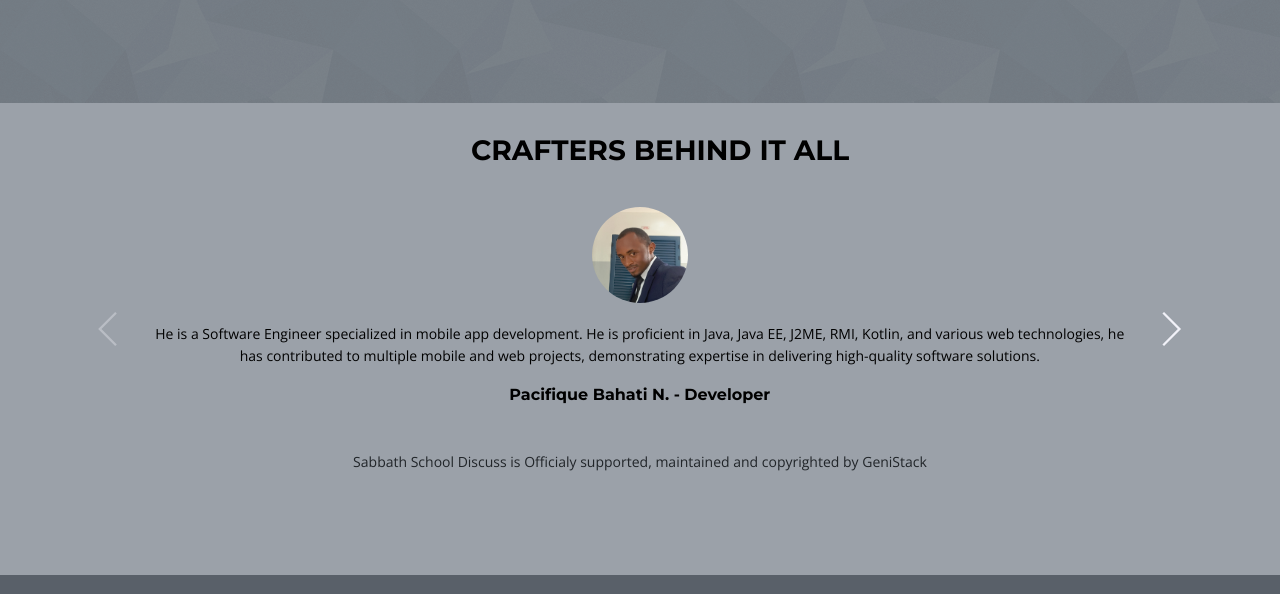
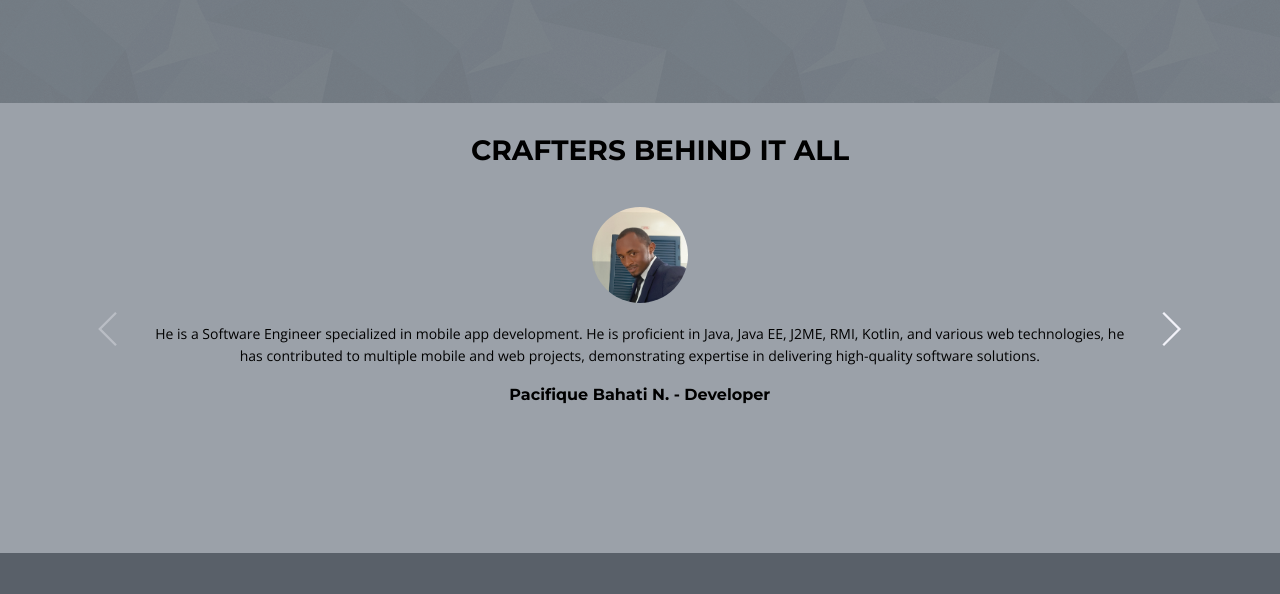
Before and after one commit to genistack/sabbathschooldiscuss, a plain HTML site: page index.html in a window 1280 px wide. Shown: the part 4819-5413 px from the top of the page. Drawn offline with nearby package versions, Linux system fonts and the light colour scheme.

Commit message:
11th commit

```diff
--- a/index.html
+++ b/index.html
@@ -628,7 +628,6 @@
         </div>
       </div>
     </div>
-    Sabbath School Discuss is Officialy supported, maintained and copyrighted by GeniStack
   </div>
 
   <div class="footer text-white">
```
